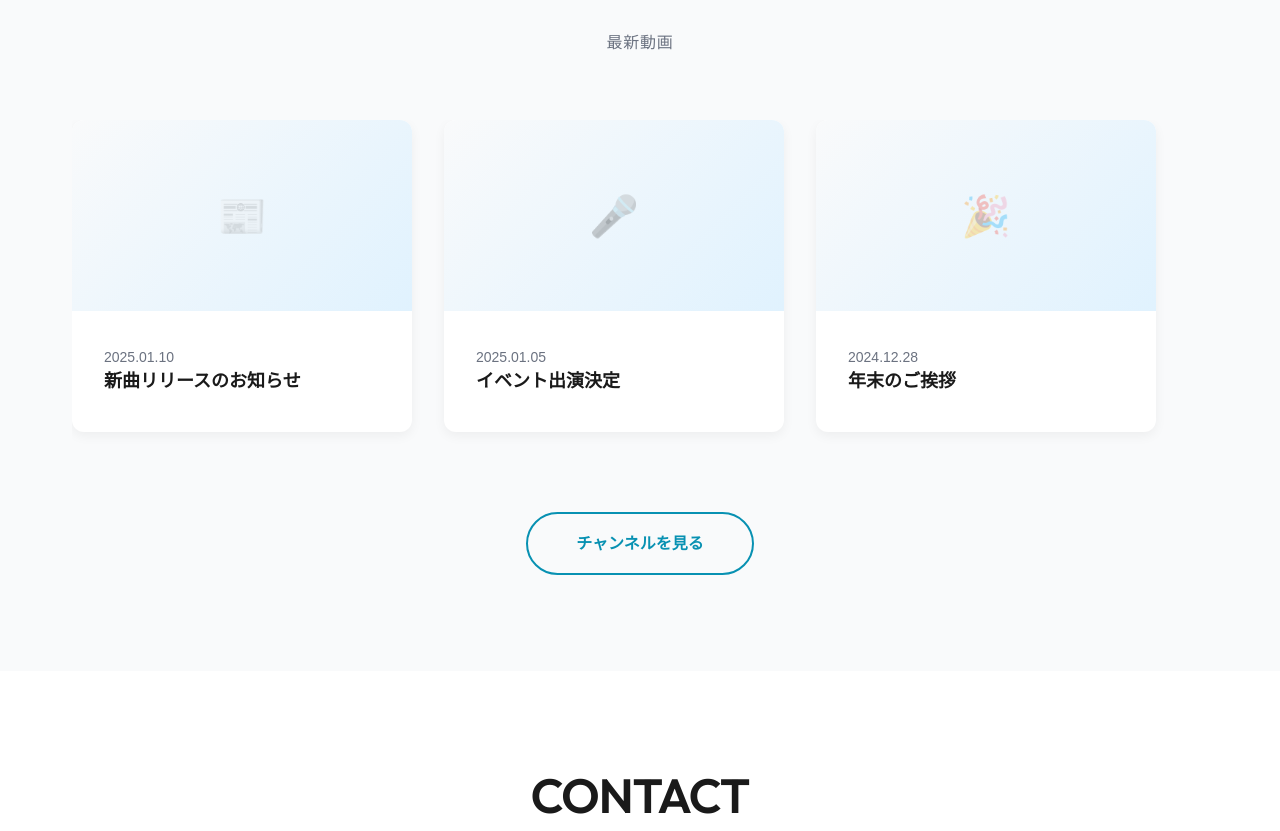
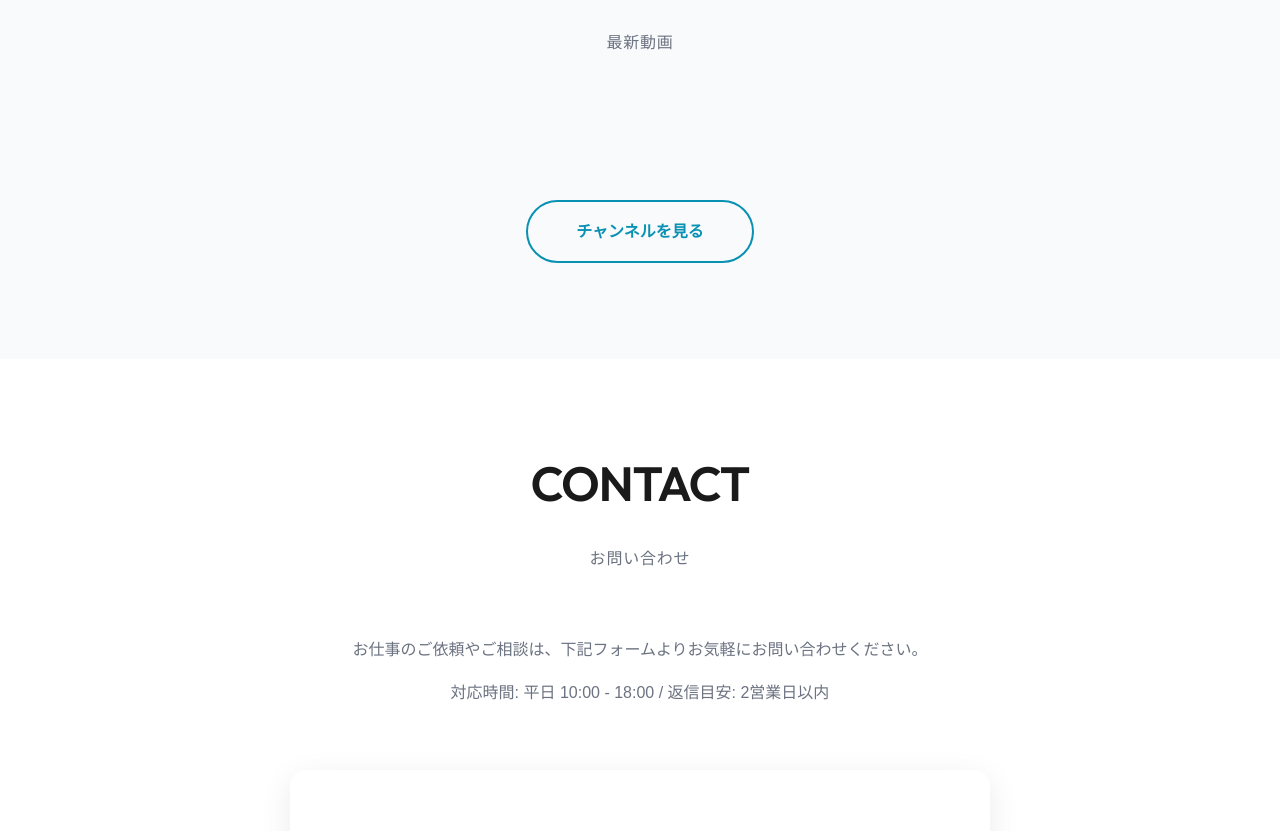
Before and after one commit to k006e2/enactworks-portfolio, a website: page index.html in a window 1280 px wide. Shown: the part 5425-6256 px from the top of the page. Drawn offline with Linux system fonts and the light colour scheme; a web font is replaced by a local one.

Commit message:
Update index.html

```diff
--- a/index.html
+++ b/index.html
@@ -2160,29 +2160,7 @@
 
             <div class="news-grid">
                 <!-- YOUTUBE_VIDEOS_START -->
-                <a href="https://x.com/VTKOOLEs" target="_blank" rel="noopener noreferrer" class="news-card" style="text-decoration: none; color: inherit;">
-                    <div class="news-image">📰</div>
-                    <div class="news-content">
-                        <time class="news-date">2025.01.10</time>
-                        <h3 class="news-title">新曲リリースのお知らせ</h3>
-                    </div>
-                </a>
-
-                <a href="https://x.com/VTKOOLEs" target="_blank" rel="noopener noreferrer" class="news-card" style="text-decoration: none; color: inherit;">
-                    <div class="news-image">🎤</div>
-                    <div class="news-content">
-                        <time class="news-date">2025.01.05</time>
-                        <h3 class="news-title">イベント出演決定</h3>
-                    </div>
-                </a>
-
-                <a href="https://x.com/VTKOOLEs" target="_blank" rel="noopener noreferrer" class="news-card" style="text-decoration: none; color: inherit;">
-                    <div class="news-image">🎉</div>
-                    <div class="news-content">
-                        <time class="news-date">2024.12.28</time>
-                        <h3 class="news-title">年末のご挨拶</h3>
-                    </div>
-                </a>
+
                 <!-- YOUTUBE_VIDEOS_END -->
             </div>
 
```
